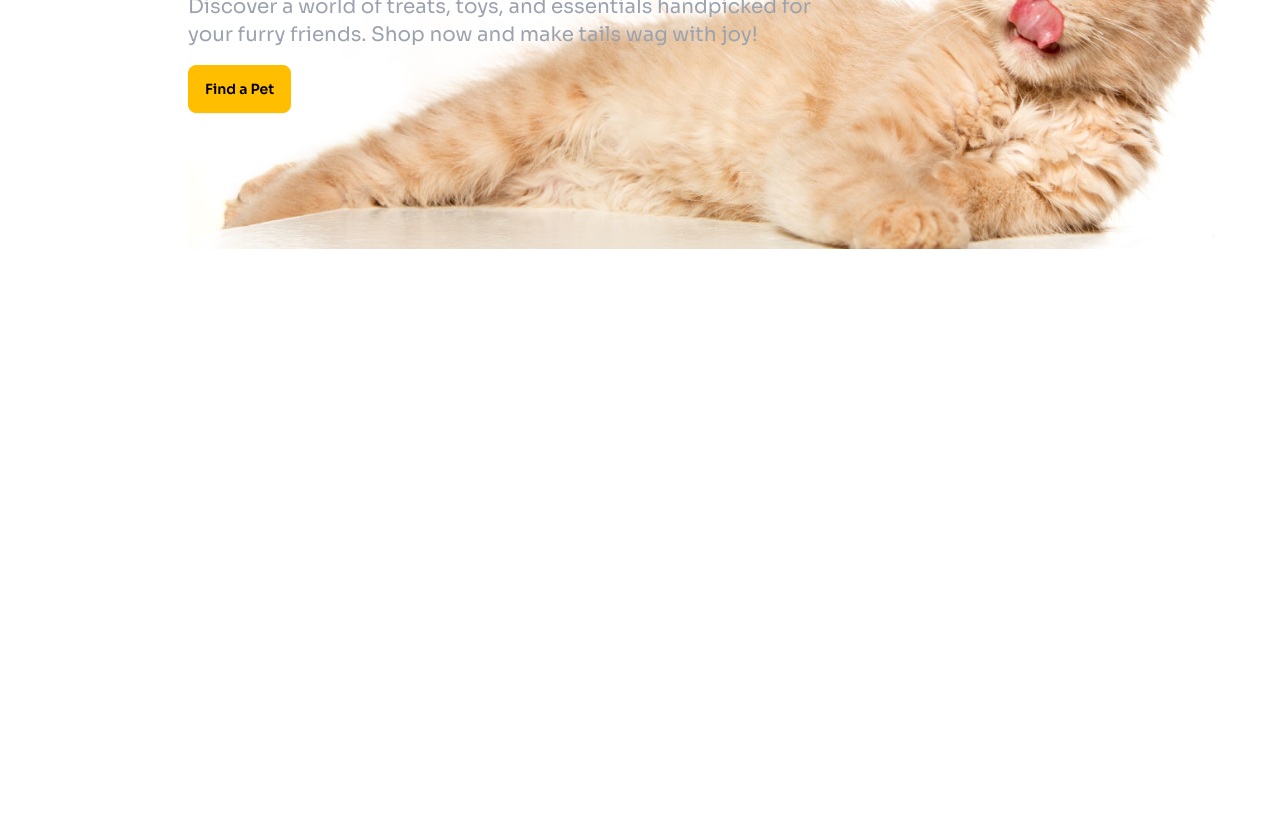
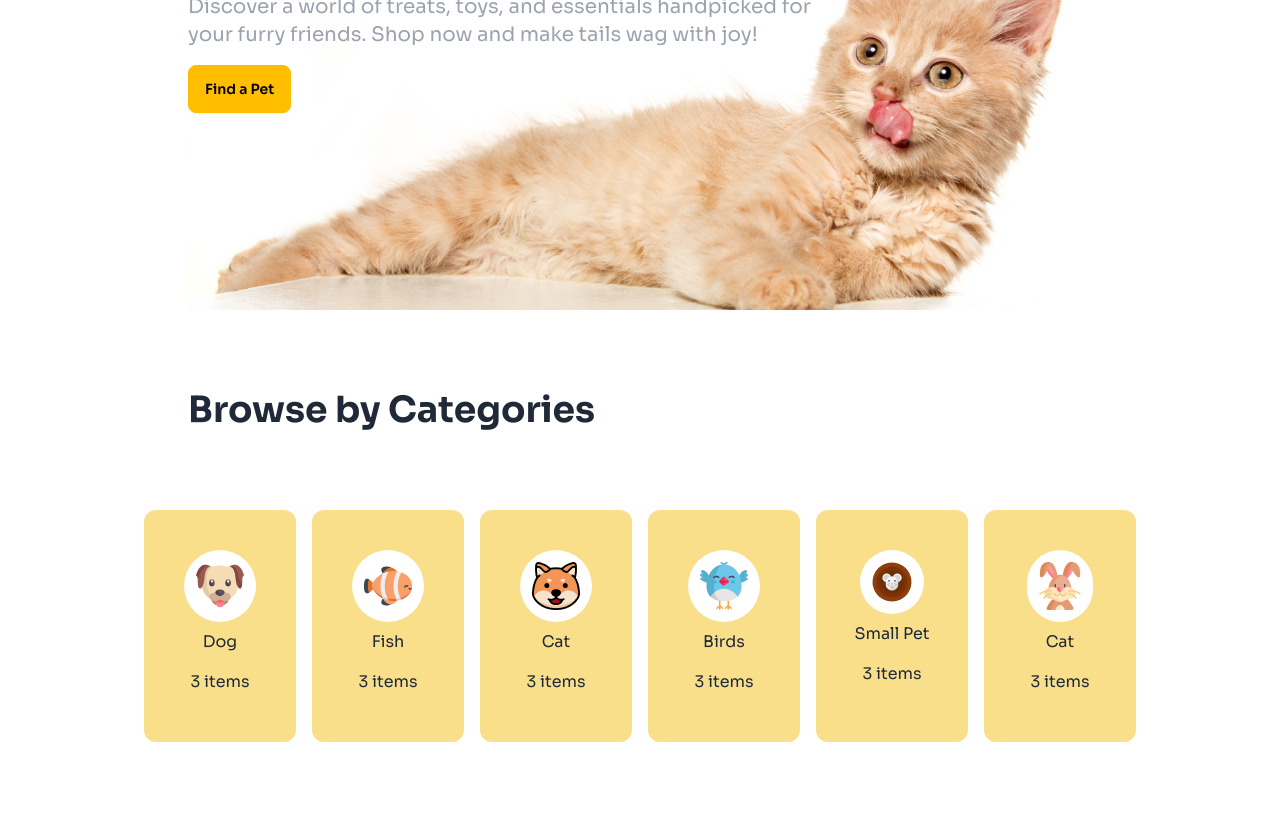
Before and after one commit to MaHdIn2020/pet-shop, a plain HTML site: page index.html in a window 1280 px wide. Shown: the part 451-1273 px from the top of the page. Before the commit the page ends 800 px from the top, so only its background shows below. Drawn offline with nearby package versions, Linux system fonts and the light colour scheme; a web font is replaced by a local one.

Commit message:
categories section added

```diff
--- a/index.html
+++ b/index.html
@@ -31,7 +31,7 @@
 <body class="font-sora">
     <!-- NavBar -->
     <header>
-        <nav class="bg-[#FFF9F4] flex items-center justify-between lg:justify-center px-4 py-2 lg:px-36 lg:py-6 ">
+        <nav class="bg-[#FFF9F4] border-b border-black lg:border-none flex items-center justify-between lg:justify-center px-4 py-2 lg:px-36 lg:py-6 ">
             <div class="flex items-center pr-80 gap-2">
                 <img src="c1-assets/logo-header.png" alt="">
                 <h1 class="text-2xl pt-3 hidden lg:block">Browse<span class="text-yellow-300">4</span>Pets</h1>
@@ -54,16 +54,53 @@
     </header>
     <main>
         <!-- Hero Section -->
-         <section class="mx-4 my-2 lg:mx-36 lg:px-11 lg:my-20">
-            <div class="absolute  z-10 lg:relative z-2 lg:z-10">
-                <h1 class="text-2xl mb-2 lg:text-6xl font-bold lg:mb-4">Pamper Your Pet,<br> Because They Deserve<br> the Bes</h1>
+         <section class="mx-4 my-2 lg:mx-36 lg:px-11 lg:my-20 ">
+            <div class="">
+                <div class="absolute z-10">
+                    <h1 class="text-2xl mb-2 lg:text-6xl font-bold lg:mb-4">Pamper Your Pet,<br> Because They Deserve<br> the Bes</h1>
                 <p class="text-sm w-80 mb-2 lg:w-auto lg:text-xl text-gray-400 lg:mb-4">Discover a world of treats, toys, and essentials handpicked for<br> your furry friends. Shop now and make tails wag with joy!</p>
                 <button class="btn btn-warning">Find a Pet</button>
-            </div>
-            <div class="relative top-20 lg:absolute lg:bottom-12 ">
-                <img src="c1-assets/cat-big.png" alt="">
+                </div>
+                <div class="relative top-10 lg:top-0">
+                    <img src="c1-assets/cat-big.png" alt="">
+                </div>
             </div>
          </section>
+         <!-- Categories -->
+          <h1 class="mt-20 lg:px-11 font-bold text-2xl lg:text-4xl mx-4 lg:mx-36">Browse by Categories</h1>
+          <section class=" gap-4 mx-4 lg:mx-36 my-4 lg:my-20 grid grid-cols-2 lg:grid-cols-6">
+
+            <div class="flex flex-col items-center py-10 bg-[#F9DF8A] w-45 h-62 rounded-xl">
+                <div class=" w-27 h-27 bg-white rounded-full last:py-5"><img class="w-13 h-13 px-3 py-3" src="c1-assets/dog-cartoon.png" alt=""></div>
+                <h1 class="py-2">Dog</h1>
+                <p class="py-2">3 items</p>
+            </div>
+            <div class="flex flex-col items-center py-10 bg-[#F9DF8A] w-45 h-62 rounded-xl">
+                <div class=" w-27 h-27 bg-white rounded-full last:py-5"><img class="w-13 h-13 px-3 py-3" src="c1-assets/fish-cartoon.png" alt=""></div>
+                <h1 class="py-2">Fish</h1>
+                <p class="py-2">3 items</p>
+            </div>
+            <div class="flex flex-col items-center py-10 bg-[#F9DF8A] w-45 h-62 rounded-xl">
+                <div class=" w-27 h-27 bg-white rounded-full last:py-5"><img class="w-13 h-13 px-3 py-3" src="c1-assets/cat-cartoon.png" alt=""></div>
+                <h1 class="py-2">Cat</h1>
+                <p class="py-2">3 items</p>
+            </div>
+            <div class="flex flex-col items-center py-10 bg-[#F9DF8A] w-45 h-62 rounded-xl">
+                <div class=" w-27 h-27 bg-white rounded-full last:py-5"><img class="w-13 h-13 px-3 py-3" src="c1-assets/bird-cartoon.png" alt=""></div>
+                <h1 class="py-2">Birds</h1>
+                <p class="py-2">3 items</p>
+            </div>
+            <div class="flex flex-col items-center py-10 bg-[#F9DF8A] w-45 h-62 rounded-xl">
+                <div class=" w-27 h-27 bg-white rounded-full last:py-5"><img class="w-13 h-13 px-3 py-3" src="c1-assets/mouse-cartoon.png" alt=""></div>
+                <h1 class="py-2">Small Pet</h1>
+                <p class="py-2">3 items</p>
+            </div>
+            <div class="flex flex-col items-center py-10 bg-[#F9DF8A] w-45 h-62 rounded-xl">
+                <div class=" w-27 h-27 bg-white rounded-full last:py-5"><img class="w-13 h-13 px-3 py-3" src="c1-assets/rabbit-cartoon.png" alt=""></div>
+                <h1 class="py-2">Cat</h1>
+                <p class="py-2">3 items</p>
+            </div>
+          </section>
     </main>
 </body>
 </html>
```
